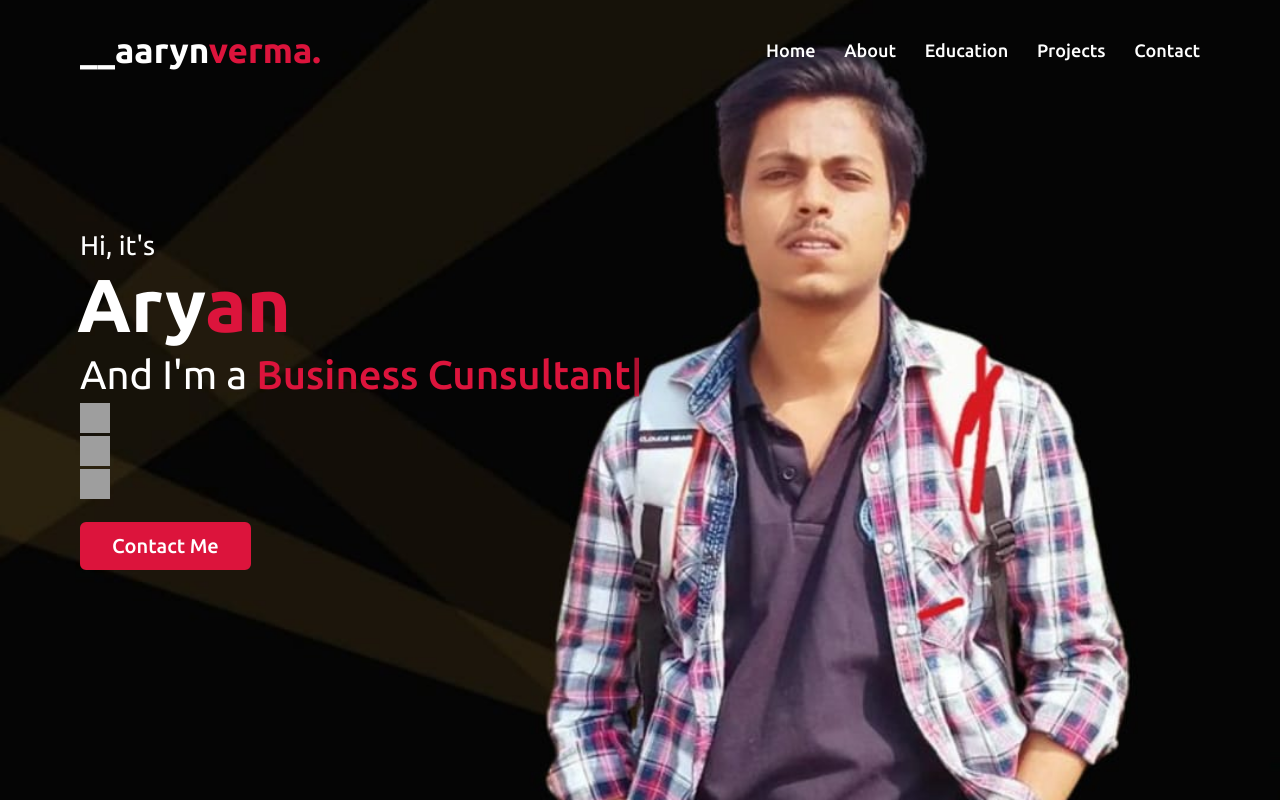
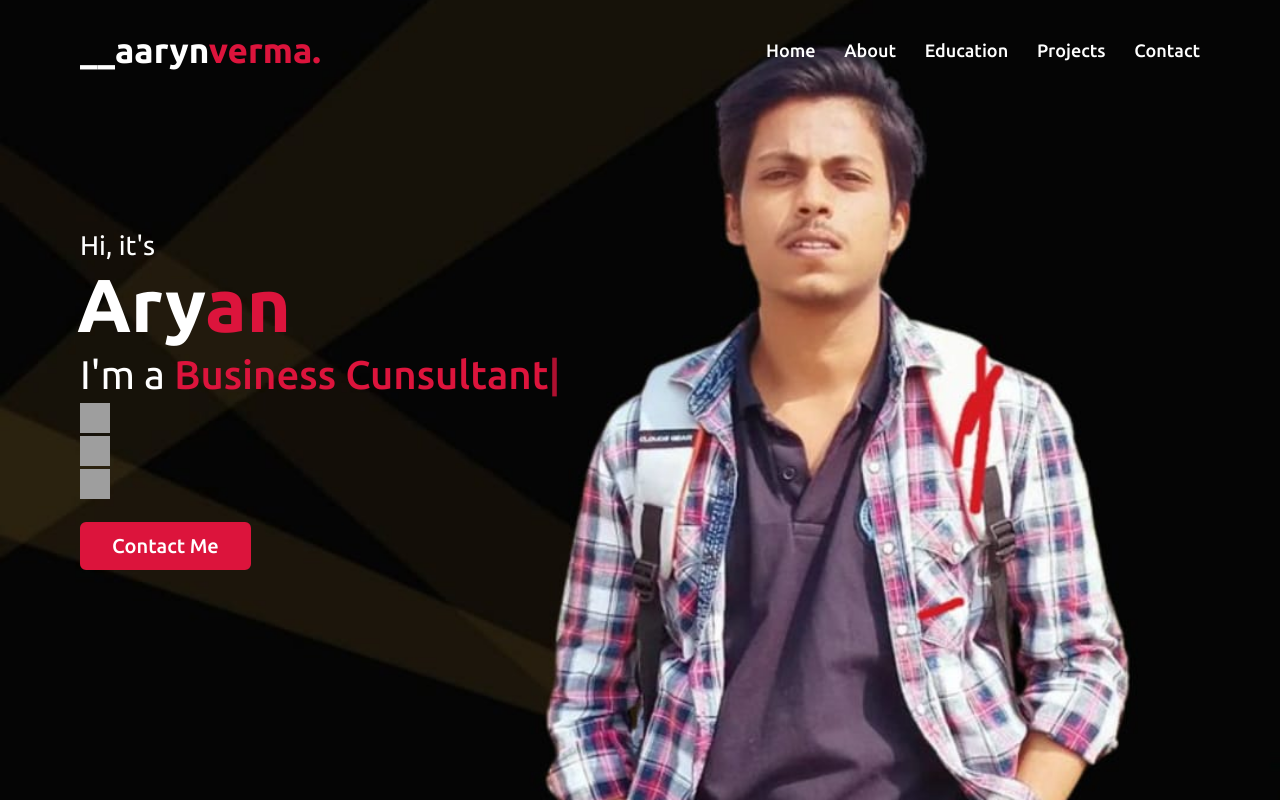
Before and after one commit to ianshvermagit/aryan, a plain HTML site: page index.html in a window 1280 px wide. Shown: the top 802 px of the page. Drawn offline with nearby package versions, Linux system fonts and the light colour scheme; grey boxes are pictures that could not be loaded.

Commit message:
Update index.html

```diff
--- a/index.html
+++ b/index.html
@@ -42,7 +42,7 @@
             <div class="home-content">
                 <div class="text-1">Hi, it's</div>
                 <div class="text-2"> Ary<span style="color: crimson;">an</span> </div>
-                <div class="text-3">And I'm a <span class="typing"></span></div>
+                <div class="text-3">I'm a <span class="typing"></span></div>
                     <a href="https://www.instagram.com/_aarynverma?igsh=MjJyYWV4cm9wcjE5"><img src="https://img.icons8.com/?size=100&id=32323&format=png&color=000000" / style="width: 30px; height: 30px;"></a><br>
                     <a href=""><img src="https://img.icons8.com/?size=100&id=uLWV5A9vXIPu&format=png&color=000000" / style="width: 30px; height: 30px;"></a><br>
                     <a href=""><img src="https://img.icons8.com/?size=100&id=108650&format=png&color=000000" / style="width: 30px; height: 30px;"></a>
```
